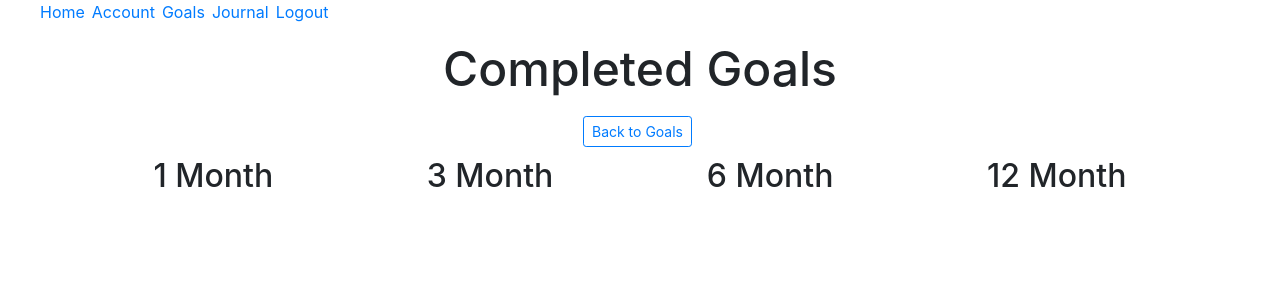
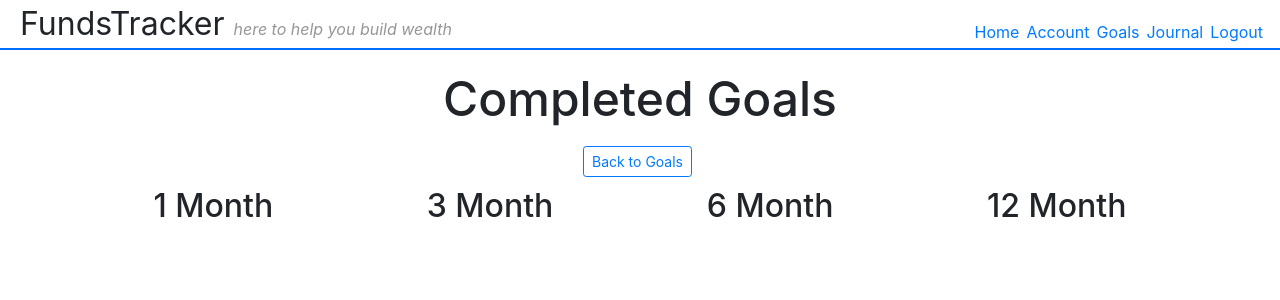
Before and after one commit to tyler-simeone/FundsTracker, a Django app: page /goals/completed/ in a window 1280 px wide. Shown: the top 300 px of the page. Run offline with Django 3.2, Linux system fonts and the light colour scheme; the visitor is signed in with stand-in values (Sample User, id 1); data that the repository does not hold is empty; parts of the project's set-up code (start-up, migrations or seed data) failed here and were passed over; some libraries are stand-ins or nearby versions.

Commit message:
nav menu styling complete... for now

```diff
--- a/fundstrackerproject/fundstrackerapp/static/styles/base.css
+++ b/fundstrackerproject/fundstrackerapp/static/styles/base.css
@@ -1,8 +1,38 @@
+.site-nav {
+    border-bottom: 2px solid rgb(0, 110, 255);
+    height: 50px;
+    margin-bottom: 20px;
+    display: flex;
+    justify-content: space-between;
+}
+
+.logo {
+    font-size: 2em;
+    margin-left: 20px;
+}
+
+.tagline {
+    font-size: .5em;
+    font-style: italic;
+    color: rgba(41, 39, 39, 0.486);
+}
+
+.navList__container {
+    margin-top: 20px;
+    margin-right: 10px;
+}
+
 .navList {
     display: flex;
+    justify-content: flex-end;
 }
 
 li {
     list-style-type: none;
     margin-right: 7px;
 }
+
+.nav_link:hover {
+    text-decoration: none;
+    color: rgb(0, 66, 209);
+}
--- a/fundstrackerproject/fundstrackerapp/templates/shared/base.html
+++ b/fundstrackerproject/fundstrackerapp/templates/shared/base.html
@@ -17,19 +17,23 @@
 
 <body>
 
-    <nav id="site-nav">
-        <ul class="navList">
-            {% if user.is_authenticated %}
-            <li class="navList__route"><a href="{% url 'fundstrackerapp:home' %}">Home</a></li>
-            <li class="navList__route"><a href="{% url 'fundstrackerapp:account' %}">Account</a></li>
-            <li class="navList__route"><a href="{% url 'fundstrackerapp:goals' %}">Goals</a></li>
-            <li class="navList__route"><a href="{% url 'fundstrackerapp:journal_list' %}">Journal</a></li>
-            <li class="navList__route"><a href="{% url 'fundstrackerapp:logout' %}">Logout</a></li>
-            {% else %}
-            <li class="navList__route"><a href="{% url 'fundstrackerapp:login' %}">Login</a></li>
-            <li class="navList__route"><a href="{% url 'fundstrackerapp:register' %}">Register</a></li>
-            {% endif %}
-        </ul>
+    <nav class="site-nav" id="site-nav">
+        <div class="logo">FundsTracker <span class="tagline">here to help you build wealth</span></div>
+
+        <div class="navList__container">
+            <ul class="navList">
+                {% if user.is_authenticated %}
+                <li class="navList__route"><a class="nav_link" href="{% url 'fundstrackerapp:home' %}">Home</a></li>
+                <li class="navList__route"><a class="nav_link" href="{% url 'fundstrackerapp:account' %}">Account</a></li>
+                <li class="navList__route"><a class="nav_link" href="{% url 'fundstrackerapp:goals' %}">Goals</a></li>
+                <li class="navList__route"><a class="nav_link" href="{% url 'fundstrackerapp:journal_list' %}">Journal</a></li>
+                <li class="navList__route"><a class="nav_link" href="{% url 'fundstrackerapp:logout' %}">Logout</a></li>
+                {% else %}
+                <li class="navList__route"><a class="nav_link" href="{% url 'fundstrackerapp:login' %}">Login</a></li>
+                <li class="navList__route"><a class="nav_link" href="{% url 'fundstrackerapp:register' %}">Register</a></li>
+                {% endif %}
+            </ul>
+        </div>
     </nav>
 
     <main class="main-content">
```
